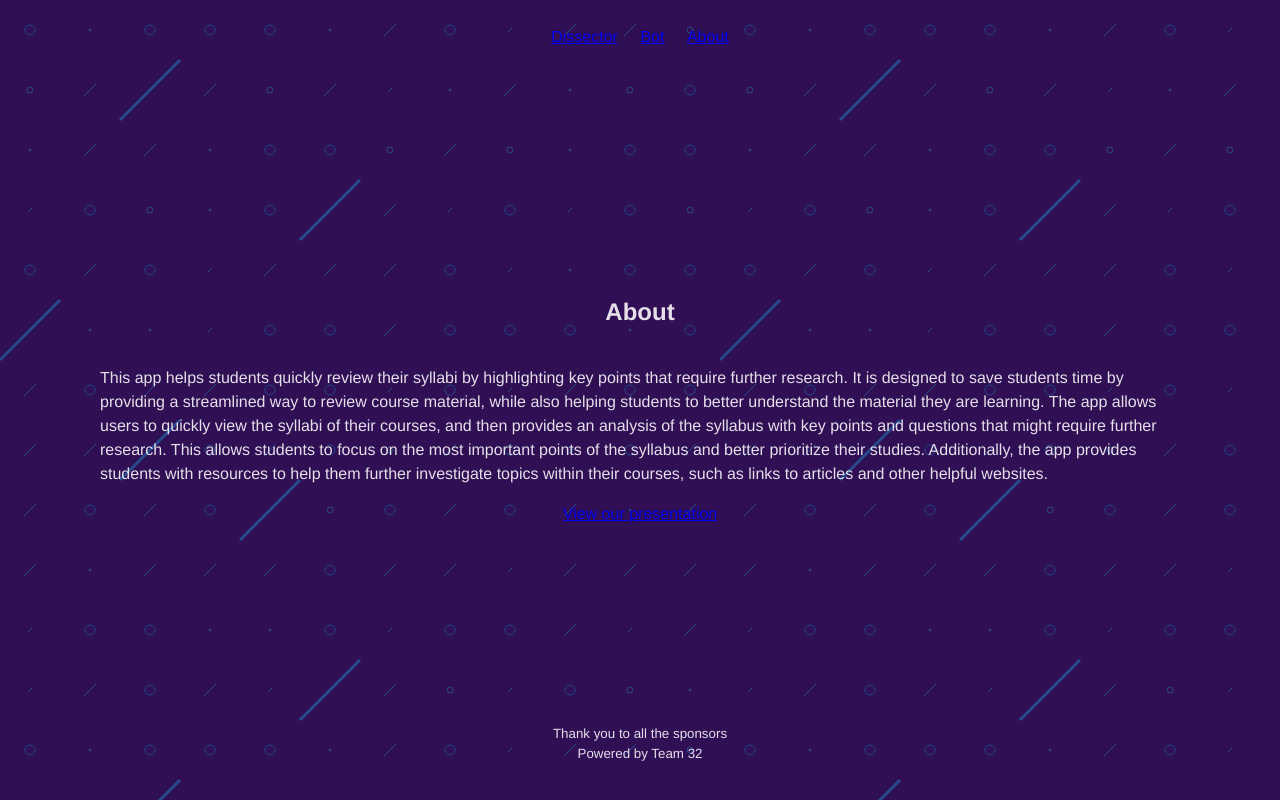
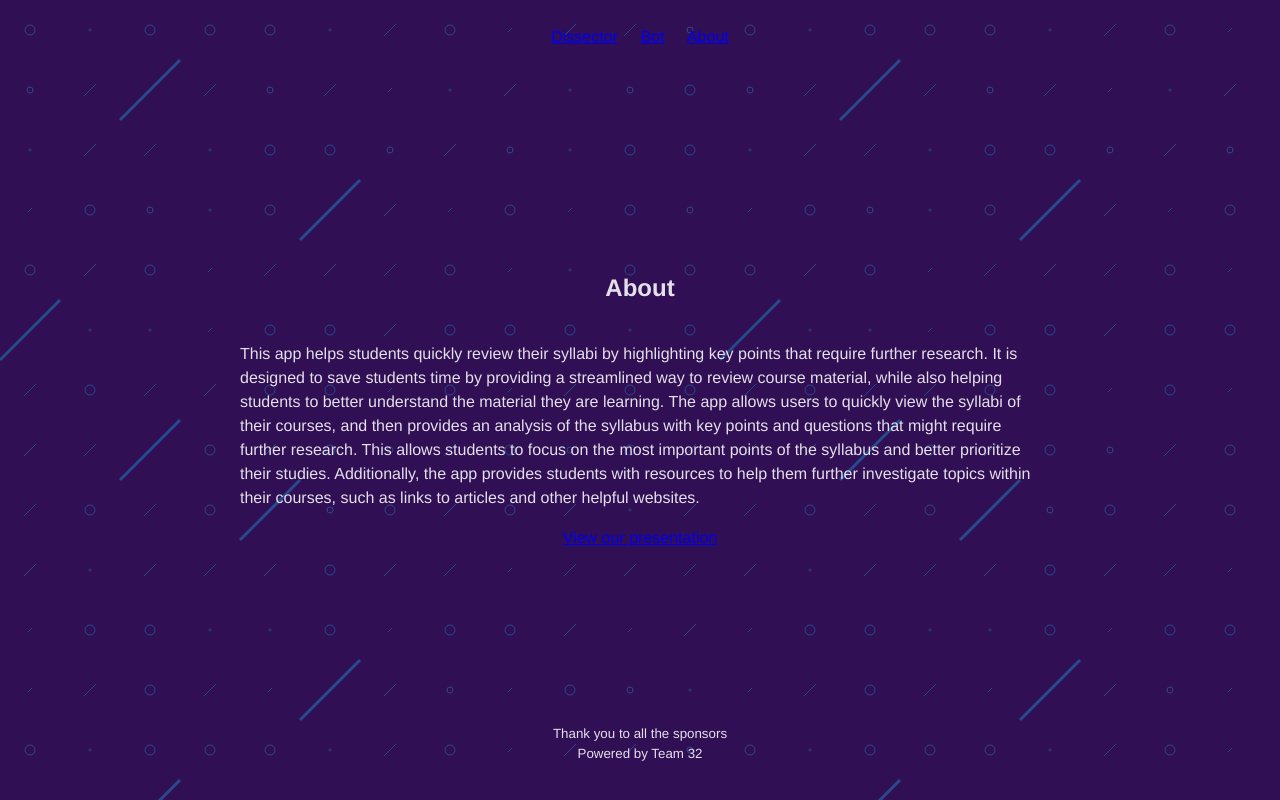
Before and after one commit to djoker07/ea-hackathon-23, a React (Vite) app: page /about in a window 1280 px wide. Built offline with nearby package versions, Linux system fonts and the light colour scheme; no server answers.

Commit message:
update presentation link

```diff
--- a/src/pages/About.jsx
+++ b/src/pages/About.jsx
@@ -5,7 +5,7 @@ const About = () => {
     <div className="about">
         <h2>About</h2>
         <p>This app helps students quickly review their syllabi by highlighting key points that require further research. It is designed to save students time by providing a streamlined way to review course material, while also helping students to better understand the material they are learning. The app allows users to quickly view the syllabi of their courses, and then provides an analysis of the syllabus with key points and questions that might require further research. This allows students to focus on the most important points of the syllabus and better prioritize their studies. Additionally, the app provides students with resources to help them further investigate topics within their courses, such as links to articles and other helpful websites.</p>
-        <a href="https://drive.google.com/file/d/1hz1twJd8IKD0mGgkbyoWHC64ts5sbpmL/view">View our presentation</a>
+        <a href="https://drive.google.com/file/d/1NY_ozLGbRi81xojTrADu_E81lpdzApSR/view?usp=share_link" target="_blank">View our presentation</a>
         <p className='disclaimer'>
             <small>Thank you to all the sponsors</small>
             <small>Powered by Team 32</small>
--- a/src/styles/index.css
+++ b/src/styles/index.css
@@ -182,6 +182,7 @@ body {
   align-items: center;
   justify-content: center;
   padding: 100px;
+  max-width: 800px;
 }
 .disclaimer {
   display: flex;
```
Also changed, not shown: 1 other file (tests, documents, lock files or other folders).
